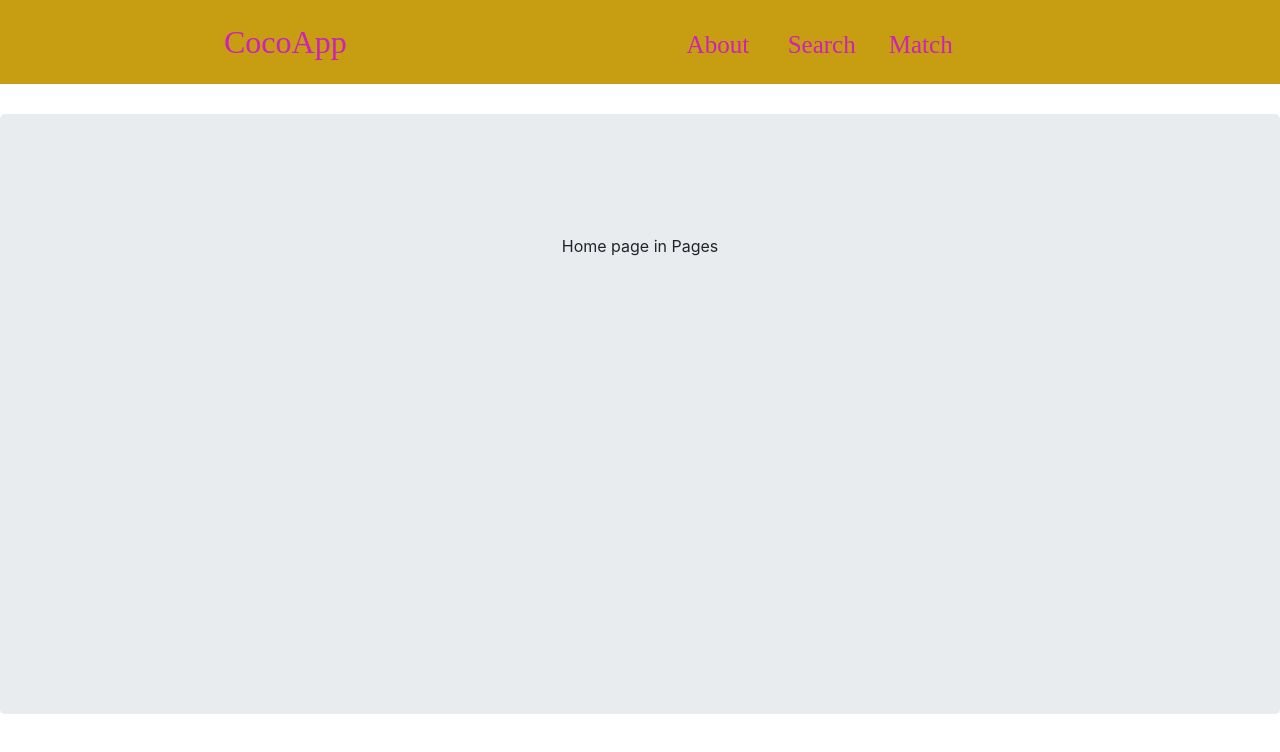
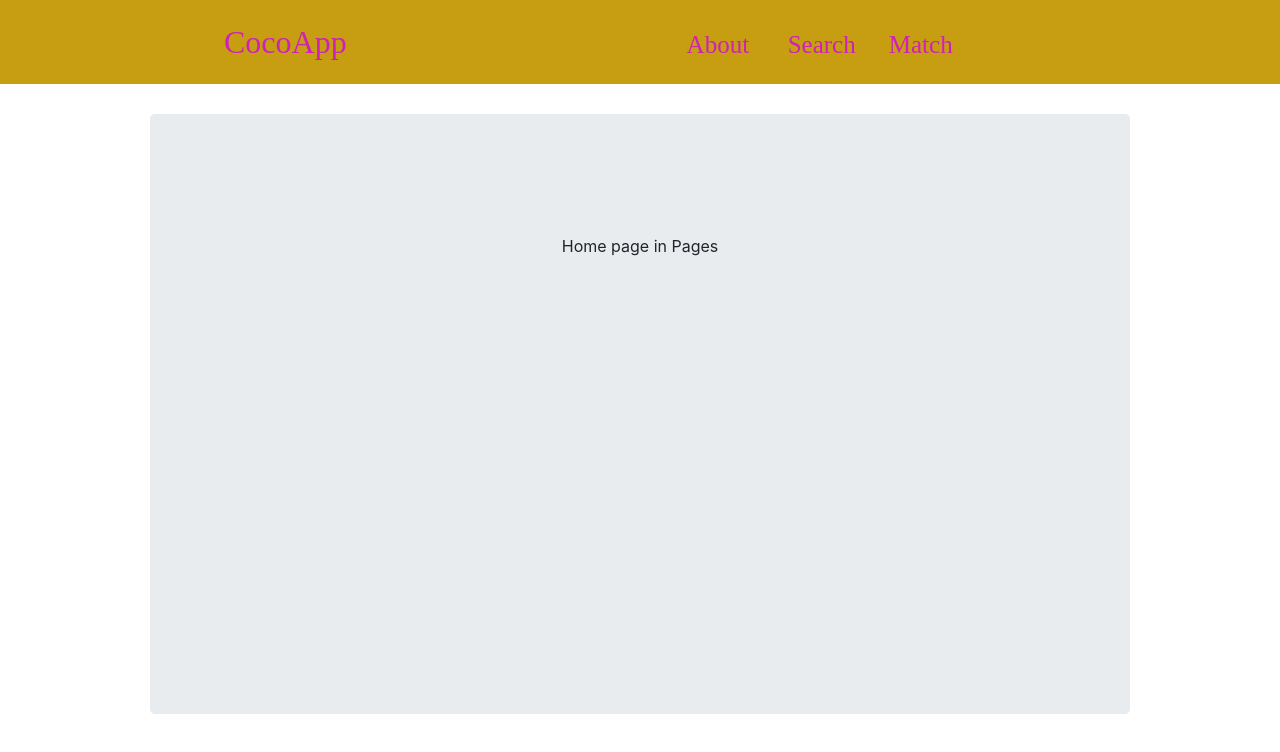
Before and after one commit to kallistahalim/K9MatchMaker, a React (Create React App) app in the folder client/: page / in a window 1280 px wide. Shown: the top 752 px of the page. Built offline with nearby package versions, Linux system fonts and the light colour scheme.

Commit message:
a little more lol

```diff
--- a/client/src/components/Jumbotron/index.js
+++ b/client/src/components/Jumbotron/index.js
@@ -1,5 +1,6 @@
 import React from "react";
 import "./style.css";
+import "../Grid/index"
 
 function Jumbotron({ children }) {
   return (
--- a/client/src/components/Jumbotron/style.css
+++ b/client/src/components/Jumbotron/style.css
@@ -0,0 +1,7 @@
+.jumbotron {
+
+
+    text-align: center;
+    margin: 0 150px;
+
+}
```
